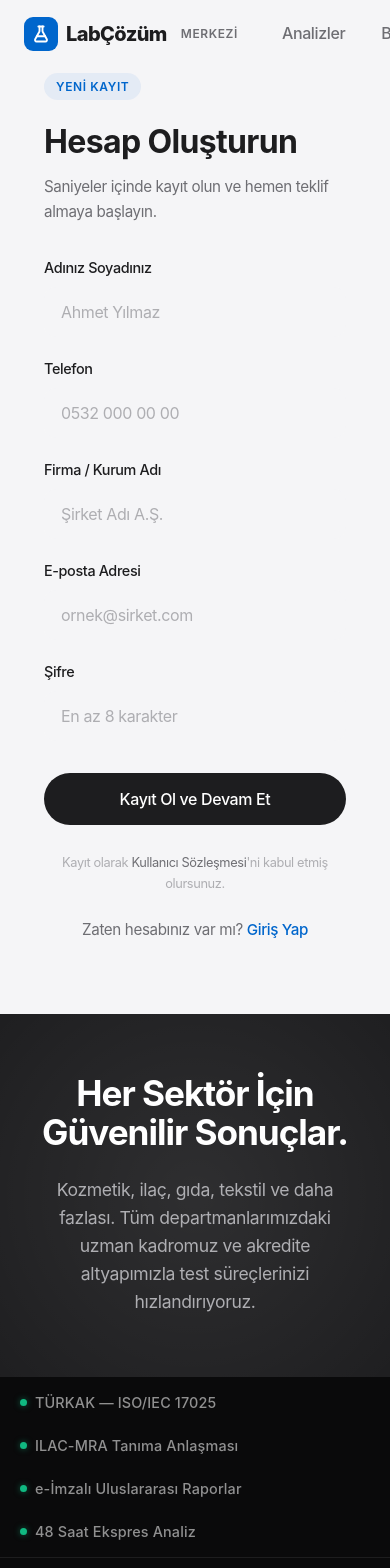
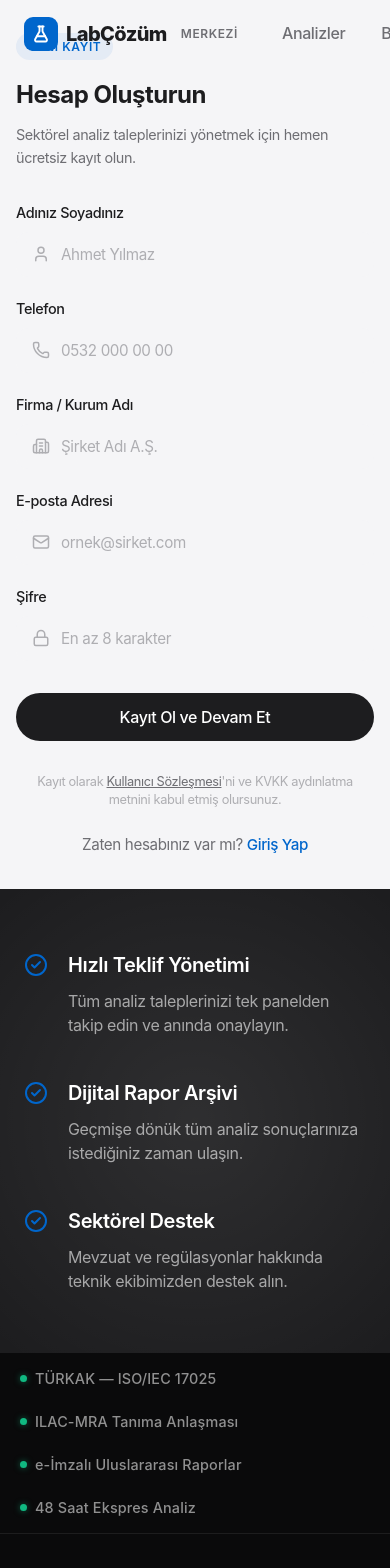
Before and after one commit to ucanmoruk/lablog, a Next.js app: page /auth/register in a window 390 px wide. Shown: the top 1568 px of the page. Built offline with nearby package versions, Linux system fonts and the light colour scheme.

Commit message:
style: improve auth/register page responsive design and add visual icons to form fields

```diff
--- a/src/app/(site)/auth/auth.module.css
+++ b/src/app/(site)/auth/auth.module.css
@@ -56,6 +56,37 @@
   line-height: 1.6;
 }
 
+.benefitList {
+  display: flex;
+  flex-direction: column;
+  gap: 40px;
+}
+
+.benefitItem {
+  display: flex;
+  gap: 20px;
+  align-items: flex-start;
+}
+
+.benefitIcon {
+  color: var(--primary);
+  flex-shrink: 0;
+  margin-top: 4px;
+}
+
+.benefitItem h3 {
+  font-size: 1.25rem;
+  font-weight: 600;
+  margin-bottom: 8px;
+  color: #fff;
+}
+
+.benefitItem p {
+  font-size: 1rem;
+  color: rgba(255,255,255,0.6);
+  line-height: 1.5;
+}
+
 .card {
   background: var(--surface);
   border: 1px solid var(--border);
@@ -108,10 +139,23 @@
   gap: 20px;
 }
 
-.inputGroup {
+.inputWrapper {
   display: flex;
   flex-direction: column;
   gap: 8px;
+}
+
+.inputWithIcon {
+  position: relative;
+  display: flex;
+  align-items: center;
+}
+
+.inputIcon {
+  position: absolute;
+  left: 16px;
+  color: var(--text-tertiary);
+  pointer-events: none;
 }
 
 .label {
@@ -121,7 +165,8 @@
 }
 
 .input {
-  padding: 14px 16px;
+  width: 100%;
+  padding: 14px 16px 14px 48px;
   background: var(--surface-hover);
   border: 1px solid transparent;
   border-radius: var(--radius-md);
@@ -174,16 +219,37 @@
   text-decoration: underline;
 }
 
+.terms {
+  font-size: 0.8rem;
+  color: var(--text-tertiary);
+  text-align: center;
+  margin-top: 12px;
+  line-height: 1.4;
+}
+
+.terms a {
+  color: var(--text-secondary);
+  text-decoration: underline;
+}
+
 @media (max-width: 1100px) {
   .rightCol { padding: 40px; }
-  .rightCol h2 { font-size: 2.2rem; }
 }
 
-@media (max-width: 900px) {
-  .container { flex-direction: column; }
-  .rightCol { order: 2; padding: 60px 40px; text-align: center; }
-  .rightColContent { margin: 0 auto; }
-  .leftCol { order: 1; padding: 40px 20px; }
-  .card { padding: 32px 24px; border: none; box-shadow: none; background: transparent; }
+@media (max-width: 950px) {
+  .container { flex-direction: column; min-height: 100vh; }
+  .rightCol { order: 2; padding: 60px 24px; }
+  .leftCol { order: 1; padding: 40px 16px; }
+  .card { padding: 0; border: none; box-shadow: none; background: transparent; max-width: 540px; }
   .formRow { grid-template-columns: 1fr; }
+  .title { font-size: 1.75rem; }
+  .benefitList { text-align: left; max-width: 500px; margin: 0 auto; }
 }
+
+@media (max-width: 480px) {
+  .leftCol { padding: 32px 16px; }
+  .title { font-size: 1.5rem; }
+  .subtitle { font-size: 0.9rem; }
+  .input { padding: 12px 16px 12px 44px; font-size: 0.95rem; }
+  .submitBtn { padding: 14px; }
+}
--- a/src/app/(site)/auth/register/page.tsx
+++ b/src/app/(site)/auth/register/page.tsx
@@ -1,6 +1,7 @@
 "use client";
 import Link from 'next/link';
 import { useRouter } from 'next/navigation';
+import { User, Phone, Building2, Mail, Lock, CheckCircle2 } from 'lucide-react';
 import styles from '../auth.module.css';
 
 export default function RegisterPage() {
@@ -18,41 +19,56 @@ export default function RegisterPage() {
           <div className={styles.header}>
             <div className={styles.badge}>Yeni Kayıt</div>
             <h1 className={styles.title}>Hesap Oluşturun</h1>
-            <p className={styles.subtitle}>Saniyeler içinde kayıt olun ve hemen teklif almaya başlayın.</p>
+            <p className={styles.subtitle}>Sektörel analiz taleplerinizi yönetmek için hemen ücretsiz kayıt olun.</p>
           </div>
 
           <form className={styles.form} onSubmit={handleSubmit}>
             <div className={styles.formRow}>
-               <div className={styles.inputGroup}>
+               <div className={styles.inputWrapper}>
                  <label className={styles.label}>Adınız Soyadınız</label>
-                 <input type="text" className={styles.input} required placeholder="Ahmet Yılmaz" />
+                 <div className={styles.inputWithIcon}>
+                    <User size={18} className={styles.inputIcon} />
+                    <input type="text" className={styles.input} required placeholder="Ahmet Yılmaz" />
+                 </div>
                </div>
-               <div className={styles.inputGroup}>
+               <div className={styles.inputWrapper}>
                  <label className={styles.label}>Telefon</label>
-                 <input type="tel" className={styles.input} required placeholder="0532 000 00 00" />
+                 <div className={styles.inputWithIcon}>
+                    <Phone size={18} className={styles.inputIcon} />
+                    <input type="tel" className={styles.input} required placeholder="0532 000 00 00" />
+                 </div>
                </div>
             </div>
 
-            <div className={styles.inputGroup}>
+            <div className={styles.inputWrapper}>
               <label className={styles.label}>Firma / Kurum Adı</label>
-              <input type="text" className={styles.input} required placeholder="Şirket Adı A.Ş." />
+              <div className={styles.inputWithIcon}>
+                 <Building2 size={18} className={styles.inputIcon} />
+                 <input type="text" className={styles.input} required placeholder="Şirket Adı A.Ş." />
+              </div>
             </div>
 
-            <div className={styles.inputGroup}>
+            <div className={styles.inputWrapper}>
               <label className={styles.label}>E-posta Adresi</label>
-              <input type="email" className={styles.input} required placeholder="ornek@sirket.com" />
+              <div className={styles.inputWithIcon}>
+                 <Mail size={18} className={styles.inputIcon} />
+                 <input type="email" className={styles.input} required placeholder="ornek@sirket.com" />
+              </div>
             </div>
 
-            <div className={styles.inputGroup}>
+            <div className={styles.inputWrapper}>
               <label className={styles.label}>Şifre</label>
-              <input type="password" className={styles.input} required placeholder="En az 8 karakter" />
+              <div className={styles.inputWithIcon}>
+                 <Lock size={18} className={styles.inputIcon} />
+                 <input type="password" className={styles.input} required placeholder="En az 8 karakter" />
+              </div>
             </div>
 
             <button type="submit" className={styles.submitBtn}>
               Kayıt Ol ve Devam Et
             </button>
-            <p style={{ fontSize: '0.8rem', color: 'var(--text-tertiary)', textAlign: 'center', marginTop: '8px' }}>
-              Kayıt olarak <Link href="/terms" style={{ color: 'var(--text-secondary)' }}>Kullanıcı Sözleşmesi</Link>'ni kabul etmiş olursunuz.
+            <p className={styles.terms}>
+              Kayıt olarak <Link href="/terms">Kullanıcı Sözleşmesi</Link>'ni ve KVKK aydınlatma metnini kabul etmiş olursunuz.
             </p>
           </form>
 
@@ -61,11 +77,33 @@ export default function RegisterPage() {
           </div>
         </div>
       </div>
+
       <div className={styles.rightCol}>
          <div className={styles.rightColOrb} />
          <div className={styles.rightColContent}>
-           <h2>Her Sektör İçin Güvenilir Sonuçlar.</h2>
-           <p>Kozmetik, ilaç, gıda, tekstil ve daha fazlası. Tüm departmanlarımızdaki uzman kadromuz ve akredite altyapımızla test süreçlerinizi hızlandırıyoruz.</p>
+           <div className={styles.benefitList}>
+             <div className={styles.benefitItem}>
+               <CheckCircle2 size={24} className={styles.benefitIcon} />
+               <div>
+                 <h3>Hızlı Teklif Yönetimi</h3>
+                 <p>Tüm analiz taleplerinizi tek panelden takip edin ve anında onaylayın.</p>
+               </div>
+             </div>
+             <div className={styles.benefitItem}>
+               <CheckCircle2 size={24} className={styles.benefitIcon} />
+               <div>
+                 <h3>Dijital Rapor Arşivi</h3>
+                 <p>Geçmişe dönük tüm analiz sonuçlarınıza istediğiniz zaman ulaşın.</p>
+               </div>
+             </div>
+             <div className={styles.benefitItem}>
+               <CheckCircle2 size={24} className={styles.benefitIcon} />
+               <div>
+                 <h3>Sektörel Destek</h3>
+                 <p>Mevzuat ve regülasyonlar hakkında teknik ekibimizden destek alın.</p>
+               </div>
+             </div>
+           </div>
          </div>
       </div>
     </div>
```
